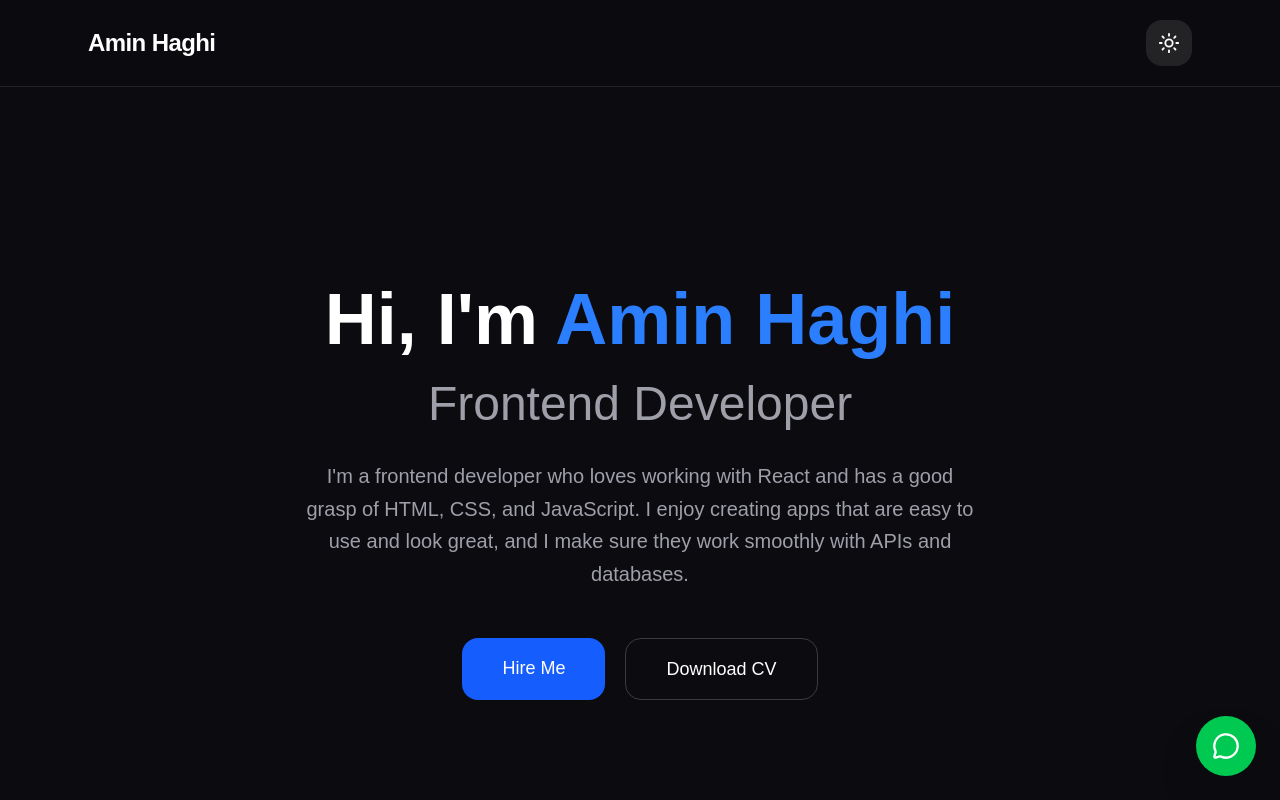
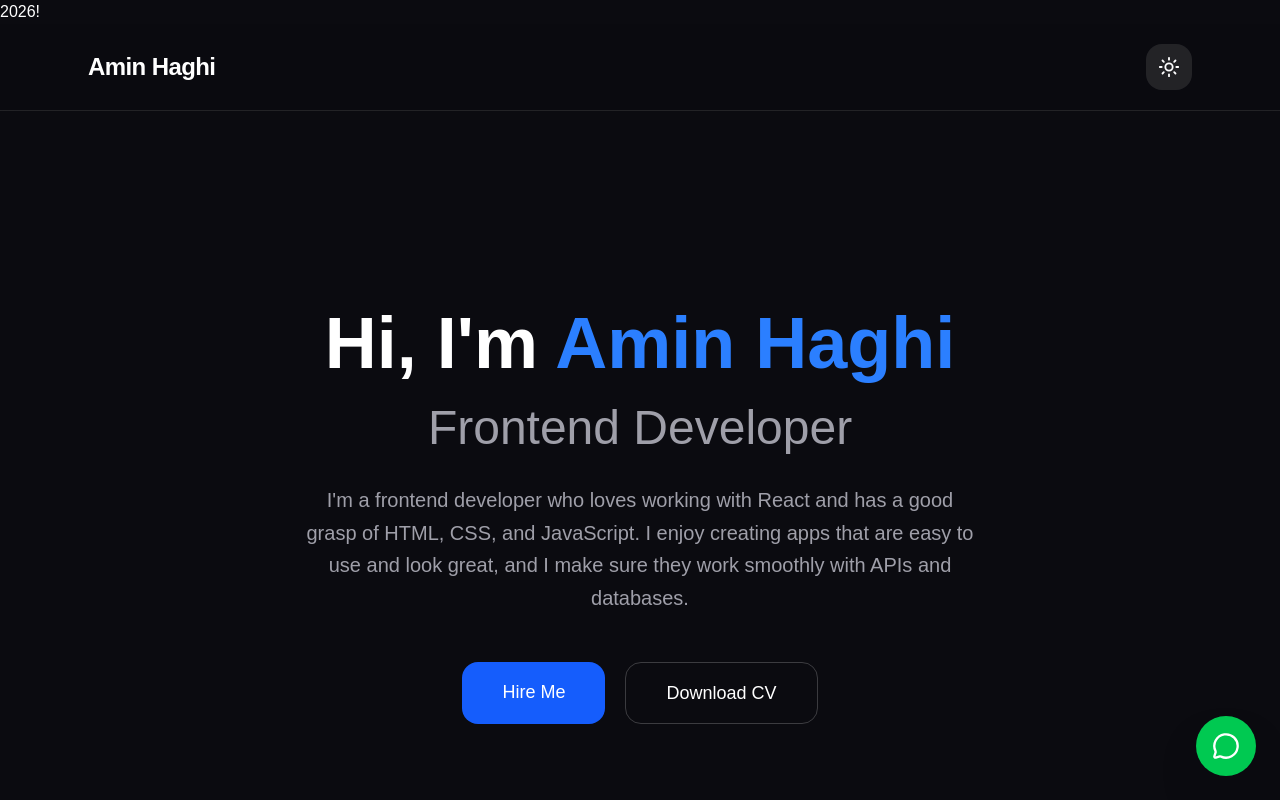
Before and after one commit to aminhaghi86/new-portfolio, a React (Vite) app: page / in a window 1280 px wide. Shown: the top 800 px of the page. Built offline with nearby package versions, Linux system fonts and the light colour scheme; no server answers.

Commit message:
test ci/cd

```diff
--- a/src/App.jsx
+++ b/src/App.jsx
@@ -117,7 +117,7 @@
   };
   return (
     <div className="min-h-screen bg-white dark:bg-[#0b0b10] text-zinc-900 dark:text-white transition-colors duration-300">
-
+      <h1>2026!</h1>
       {/* HEADER / NAVBAR */}
       <header className="sticky top-0 z-50 bg-white/80 dark:bg-[#0b0b10]/80 backdrop-blur-md border-b border-zinc-200 dark:border-white/10">
         <div className="max-w-6xl mx-auto px-6 py-5 flex justify-between items-center">
```
